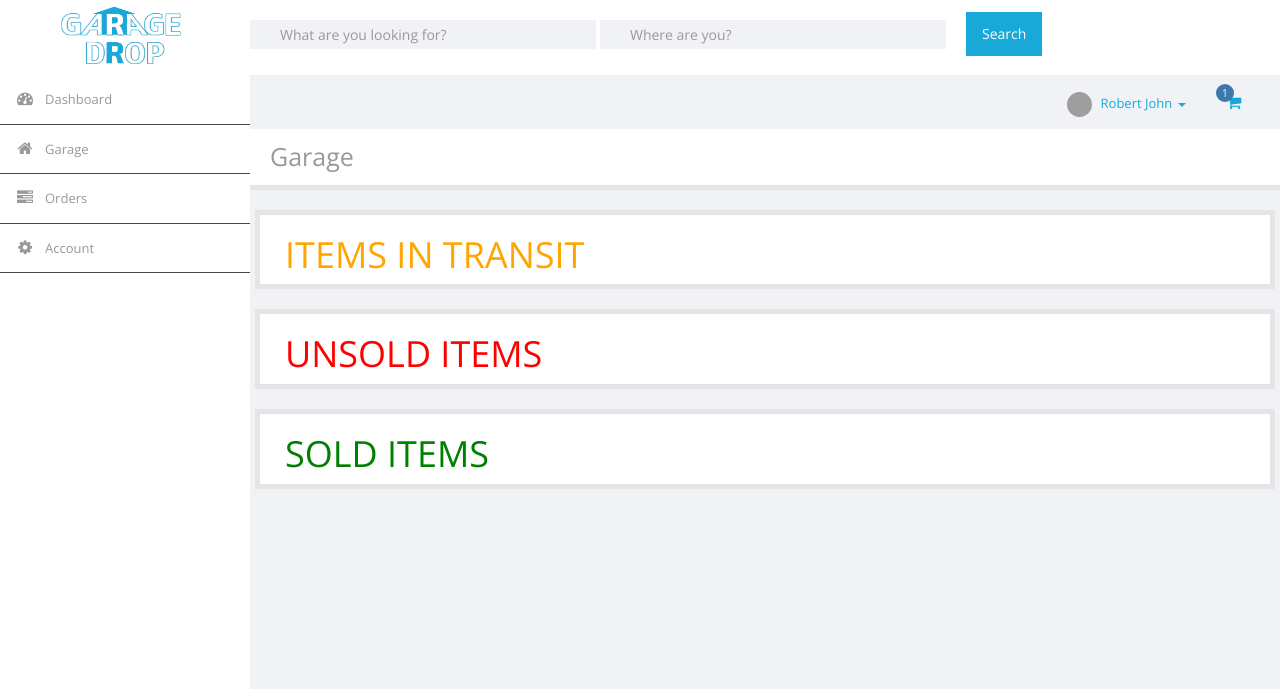
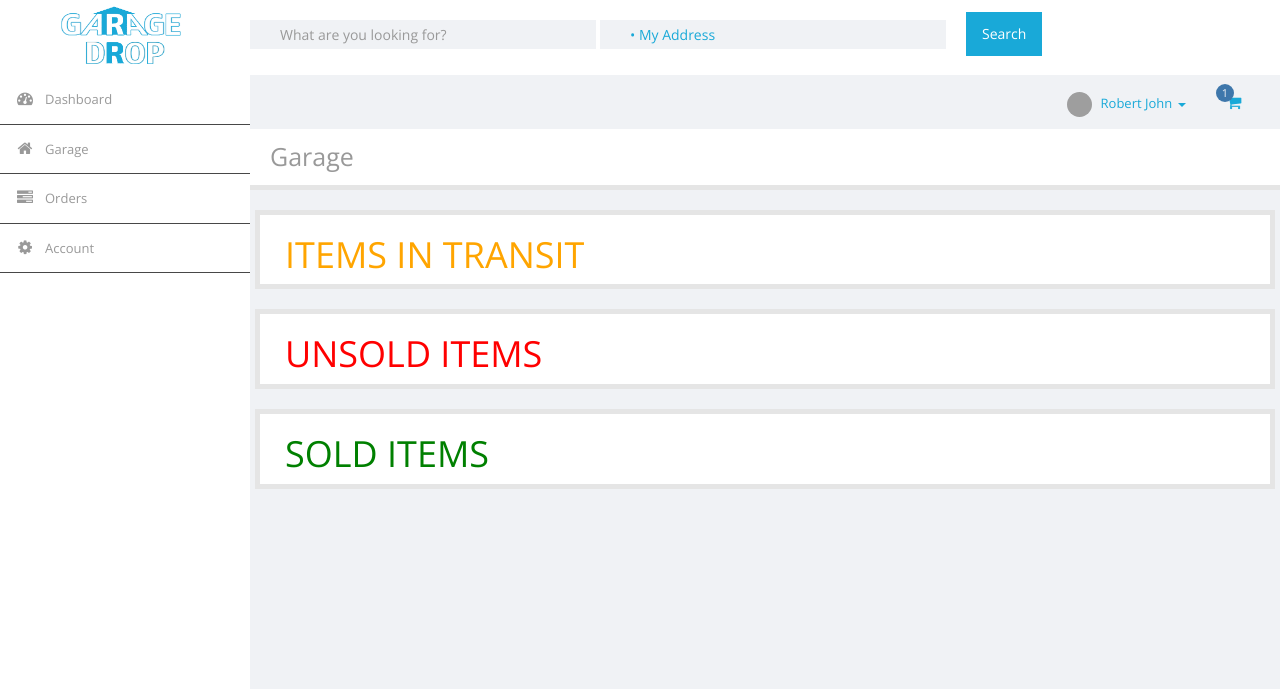
Before and after one commit to rahuang/GarageDrop, a Django app: template GarageSale/templates/garage.html in a window 1280 px wide. Shown: the top 689 px of the page. Run offline with Django 3.2, Linux system fonts and the light colour scheme; the template is opened without the code that fills it, so the values that code supplies are empty; some libraries are stand-ins or nearby versions; grey boxes are pictures that could not be loaded.

Commit message:
auto address

```diff
--- a/GarageSale/templates/base.html
+++ b/GarageSale/templates/base.html
@@ -49,7 +49,7 @@
                     <div class="input-icon right text-white"><a href="#"></i></a><input type="text" placeholder="What are you looking for?" class="form-control text-white"/></div>
                 </form>
                 <form id="topbar-search" action="" method="" class="hidden-sm hidden-xs">
-                    <div class="input-icon right text-white"><a href="#"></i></a><input type="text" placeholder="Where are you?" class="form-control text-white"/></div>
+                    <div class="input-icon right text-white"><a href="#"></i></a><input type="text" value="&#x2022 My Address" placeholder="Where are you now?" class="form-control text-white"/></div>
                 </form>
                 <div class="btn"><button type="button" class="btn btn-primary">Search</button></div>
                 <ul class="nav navbar navbar-top-links navbar-right mbn">
```
